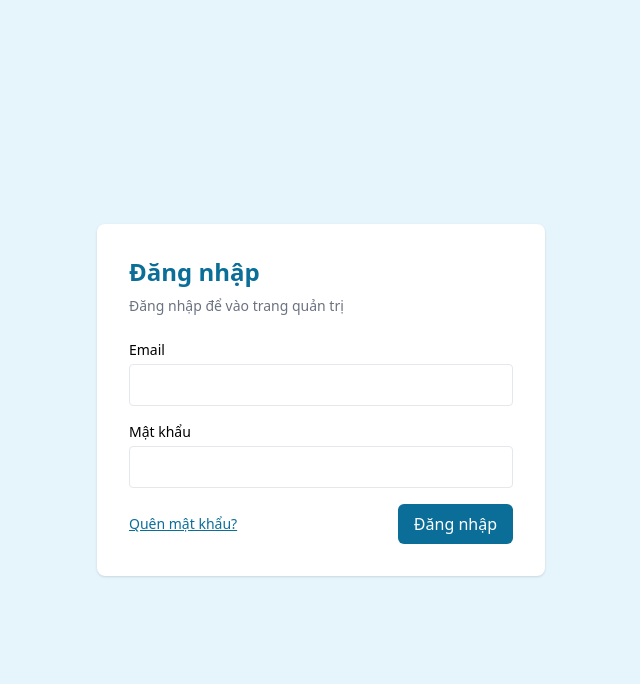
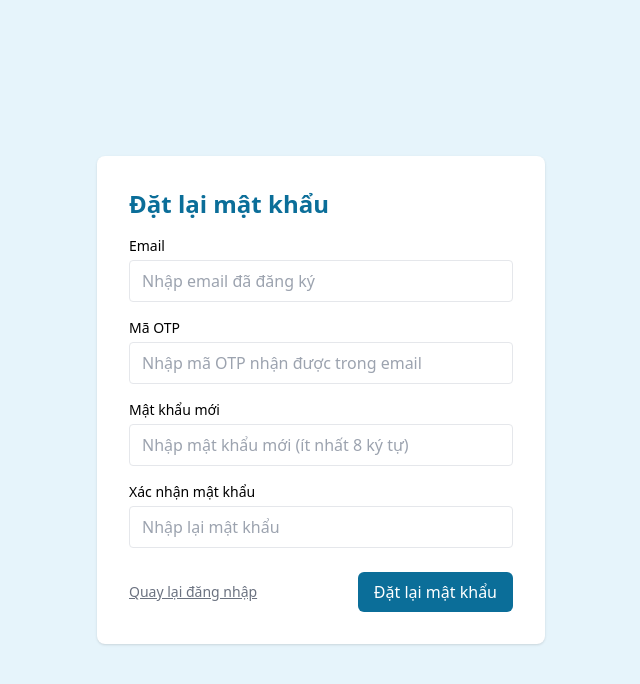
Before and after one commit to trantuanhao123/KLTN_Frontend, a React (Vite) app: page /reset-password in a window 1280 px wide. Before the commit this address led to /login. Shown: the top 684 px of the page, without its empty margins (319-959 px from the left). Built offline with nearby package versions, Linux system fonts and the light colour scheme; no server answers.

Commit message:
UPDATE OTP METHOD FOR RESET PASSWORD

```diff
--- a/src/api/auth.js
+++ b/src/api/auth.js
@@ -1,18 +1,20 @@
 import axiosClient from "./axiosClient";
 
 const authApi = {
-  /**
-   * Gọi API đăng nhập cho Admin.
-   * Endpoint: POST /user/loginAdmin
-   * @param {object} credentials - { email, password }
-   * @returns {Promise<AxiosResponse>} Trả về response từ axios.
-   */
   loginAdmin: (credentials) => {
     const url = "/user/loginAdmin";
     return axiosClient.post(url, credentials);
   },
+  sendOtpForReset: (payload) => {
+    const url = "/auth/request-reset";
+    return axiosClient.post(url, payload);
+    //payload = {email}
+  },
 
-  // Có thể thêm các API khác như logout, forgotPassword... tại đây
+  resetPassword: (payload) => {
+    const url = "/auth/verify-otp";
+    return axiosClient.post(url, payload);
+  },
 };
 
 export default authApi;
--- a/src/pages/auth/ForgotPassword.jsx
+++ b/src/pages/auth/ForgotPassword.jsx
@@ -1,25 +1,63 @@
-import React, { useState } from 'react'
-import { Link } from 'react-router-dom'
-import Button from '../../components/ui/Button'
+// src/pages/auth/ForgotPassword.jsx
+import React, { useState } from "react";
+import { Link, useNavigate } from "react-router-dom";
+import Button from "../../components/ui/Button";
+import { useAuth } from "../../context/AuthContext";
 
 export default function ForgotPassword() {
-  const [email, setEmail] = useState('')
-  const [sent, setSent] = useState(false)
+  const { sendOtpForReset } = useAuth(); // gọi service gửi OTP
+  const navigate = useNavigate();
+  const [email, setEmail] = useState("");
+  const [sent, setSent] = useState(false);
+  const [error, setError] = useState("");
 
-  const submit = (e) => {
-    e.preventDefault()
-    // demo -> in thực tế gọi API reset password
-    setSent(true)
-  }
+  const submit = async (e) => {
+    e.preventDefault();
+    setError("");
+
+    try {
+      const result = await sendOtpForReset(email); // chỉ gửi email
+      if (result.ok) {
+        setSent(true);
+        setTimeout(() => navigate("/reset-password"), 2000);
+      } else {
+        setError(result.message);
+      }
+    } catch (err) {
+      console.error(err);
+      setError(err.response?.data?.error || "Có lỗi xảy ra. Vui lòng thử lại.");
+    }
+  };
 
   return (
     <div className="min-h-screen flex items-center justify-center bg-primaryLight">
       <div className="w-full max-w-md p-8 bg-white rounded-lg shadow">
         <h1 className="text-2xl font-bold text-primary mb-2">Quên mật khẩu</h1>
+
         {sent ? (
-          <div className="text-sm text-green-600">Một email đặt lại mật khẩu đã được gửi (demo).</div>
+          <div className="space-y-3">
+            <div className="p-4 bg-green-100 border-l-4 border-green-500 text-green-700">
+              <p className="font-bold">Thành công!</p>
+              <p className="text-sm">
+                Mã OTP đã được gửi tới email của bạn. Bạn sẽ được chuyển hướng
+                đến trang đặt lại mật khẩu sau giây lát.
+              </p>
+            </div>
+            <Link
+              to="/login"
+              className="text-sm text-gray-500 underline inline-block mt-2"
+            >
+              Quay lại đăng nhập
+            </Link>
+          </div>
         ) : (
           <form onSubmit={submit} className="space-y-4">
+            {error && <div className="text-sm text-red-600">{error}</div>}
+
+            <p className="text-sm text-gray-600">
+              Vui lòng nhập email đã đăng ký:
+            </p>
+
             <div>
               <label className="block text-sm mb-1">Email</label>
               <input
@@ -30,13 +68,16 @@ export default function ForgotPassword() {
                 className="w-full border rounded px-3 py-2"
               />
             </div>
+
             <div className="flex items-center justify-between">
-              <Link to="/login" className="text-sm text-gray-500 underline">Quay lại đăng nhập</Link>
-              <Button type="submit">Gửi</Button>
+              <Link to="/login" className="text-sm text-gray-500 underline">
+                Quay lại đăng nhập
+              </Link>
+              <Button type="submit">Gửi mã OTP</Button>
             </div>
           </form>
         )}
       </div>
     </div>
-  )
+  );
 }
--- /dev/null
+++ b/src/pages/auth/ResetPassword.jsx
@@ -0,0 +1,138 @@
+import React, { useState } from "react";
+import { Link, useNavigate } from "react-router-dom";
+import Button from "../../components/ui/Button";
+import { useAuth } from "../../context/AuthContext";
+
+export default function ResetPassword() {
+  const { resetPassword, loading } = useAuth(); // bạn có thể thêm hàm mới gọi verifyOtp
+  const navigate = useNavigate();
+
+  const [email, setEmail] = useState("");
+  const [otp, setOtp] = useState("");
+  const [newPassword, setNewPassword] = useState("");
+  const [confirmPassword, setConfirmPassword] = useState("");
+  const [error, setError] = useState("");
+  const [success, setSuccess] = useState(false);
+
+  const submit = async (e) => {
+    e.preventDefault();
+    setError("");
+
+    // 1. Kiểm tra dữ liệu cơ bản
+    if (!email || !otp || !newPassword || !confirmPassword) {
+      setError("Vui lòng điền đầy đủ thông tin.");
+      return;
+    }
+
+    if (newPassword !== confirmPassword) {
+      setError("Mật khẩu xác nhận không khớp.");
+      return;
+    }
+
+    if (newPassword.length < 8) {
+      setError("Mật khẩu mới phải có ít nhất 8 ký tự.");
+      return;
+    }
+
+    try {
+      // Gọi API verifyOtp + reset password
+      const res = await resetPassword({ email, otp, newPassword });
+      console.log("Reset password response:", res);
+
+      setSuccess(true);
+      setTimeout(() => navigate("/login"), 3000);
+    } catch (err) {
+      console.error("Reset Password Error:", err);
+      setError(
+        err.response?.data?.message ||
+          "Đặt lại mật khẩu thất bại. OTP có thể đã hết hạn hoặc email không tồn tại."
+      );
+    }
+  };
+
+  return (
+    <div className="min-h-screen flex items-center justify-center bg-primaryLight">
+      <div className="w-full max-w-md p-8 bg-white rounded-lg shadow">
+        <h1 className="text-2xl font-bold text-primary mb-4">
+          Đặt lại mật khẩu
+        </h1>
+
+        {success ? (
+          <div className="space-y-2">
+            <div className="text-sm text-green-600 font-semibold">
+              Mật khẩu đã được thay đổi thành công! Bạn sẽ được chuyển hướng đến
+              trang đăng nhập...
+            </div>
+            <Link
+              to="/login"
+              className="text-sm text-gray-500 underline inline-block mt-2"
+            >
+              Quay lại đăng nhập ngay
+            </Link>
+          </div>
+        ) : (
+          <form onSubmit={submit} className="space-y-4">
+            {error && <div className="text-sm text-red-600">{error}</div>}
+
+            <div>
+              <label className="block text-sm mb-1">Email</label>
+              <input
+                type="email"
+                value={email}
+                onChange={(e) => setEmail(e.target.value)}
+                required
+                className="w-full border rounded px-3 py-2"
+                placeholder="Nhập email đã đăng ký"
+              />
+            </div>
+
+            <div>
+              <label className="block text-sm mb-1">Mã OTP</label>
+              <input
+                type="text"
+                value={otp}
+                onChange={(e) => setOtp(e.target.value)}
+                required
+                className="w-full border rounded px-3 py-2"
+                placeholder="Nhập mã OTP nhận được trong email"
+              />
+            </div>
+
+            <div>
+              <label className="block text-sm mb-1">Mật khẩu mới</label>
+              <input
+                type="password"
+                value={newPassword}
+                onChange={(e) => setNewPassword(e.target.value)}
+                required
+                className="w-full border rounded px-3 py-2"
+                placeholder="Nhập mật khẩu mới (ít nhất 8 ký tự)"
+              />
+            </div>
+
+            <div>
+              <label className="block text-sm mb-1">Xác nhận mật khẩu</label>
+              <input
+                type="password"
+                value={confirmPassword}
+                onChange={(e) => setConfirmPassword(e.target.value)}
+                required
+                className="w-full border rounded px-3 py-2"
+                placeholder="Nhập lại mật khẩu"
+              />
+            </div>
+
+            <div className="flex items-center justify-between pt-2">
+              <Link to="/login" className="text-sm text-gray-500 underline">
+                Quay lại đăng nhập
+              </Link>
+              <Button type="submit" disabled={loading}>
+                {loading ? "Đang xử lý..." : "Đặt lại mật khẩu"}
+              </Button>
+            </div>
+          </form>
+        )}
+      </div>
+    </div>
+  );
+}
--- a/src/routes/AppRoutes.jsx
+++ b/src/routes/AppRoutes.jsx
@@ -5,6 +5,7 @@ import { useAuth } from "../context/AuthContext";
 // Import tất cả các trang
 import Login from "../pages/auth/Login";
 import ForgotPassword from "../pages/auth/ForgotPassword";
+import ResetPassword from "../pages/auth/ResetPassword";
 import Dashboard from "../pages/dashboard/Dashboard";
 import VehicleList from "../pages/vehicles/VehicleList";
 import VehicleForm from "../pages/vehicles/VehicleForm";
@@ -29,7 +30,7 @@ export default function AppRoutes() {
       {/* -------------------- PUBLIC ROUTES -------------------- */}
       <Route path="/login" element={<Login />} />
       <Route path="/forgot-password" element={<ForgotPassword />} />
-
+      <Route path="/reset-password" element={<ResetPassword />} />
       {/* -------------------- PROTECTED ROUTES -------------------- */}
 
       {/* Route Trang Chủ (Tự động điều hướng đến Dashboard nếu đã đăng nhập) */}
@@ -40,7 +41,6 @@ export default function AppRoutes() {
         path="/dashboard"
         element={
           <ProtectedRoute>
-            {/* Nếu có Layout, wrap <Dashboard /> trong <Layout> */}
             <Dashboard />
           </ProtectedRoute>
         }
```
Also changed, not shown: src/context/AuthContext.jsx (+64 -51 lines).
